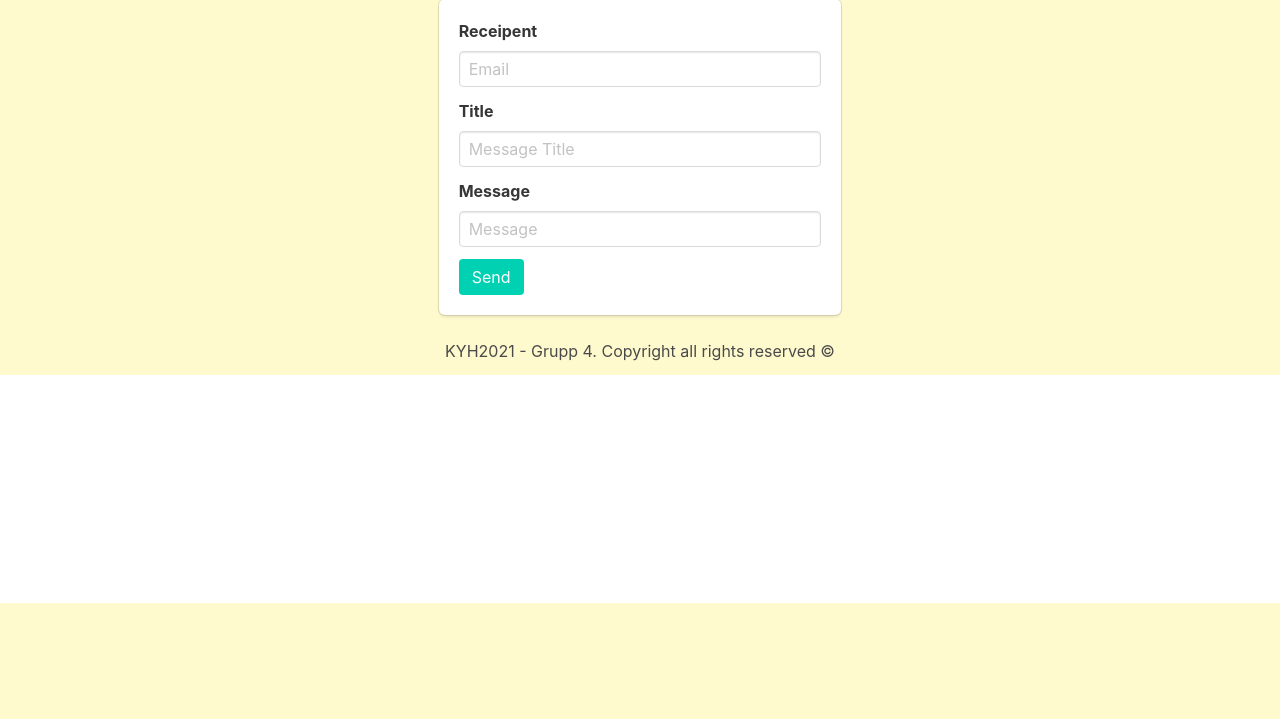
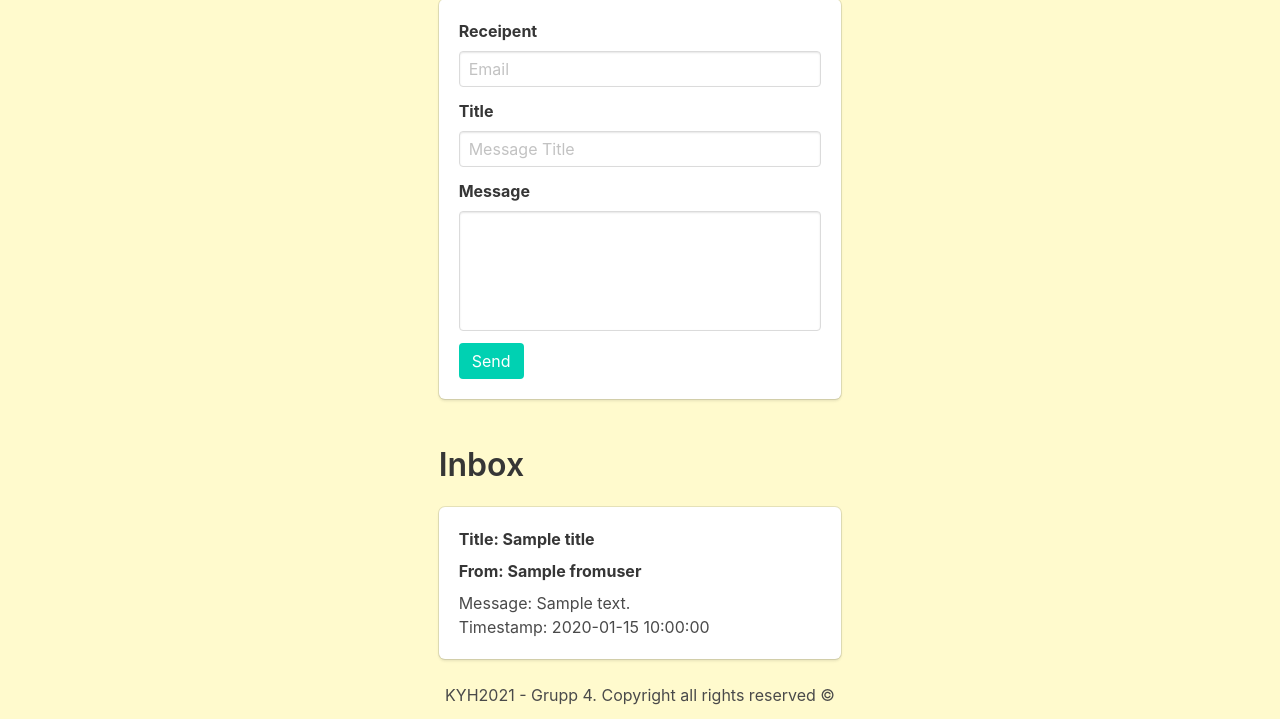
Before and after one commit to Jearnest94/Grupp_Fyra_Projektarbete, a Flask app: template templates/messages.html in a window 1280 px wide. Shown: the part 197-916 px from the top of the page. Before the commit the page ends 800 px from the top, so only its background shows below. Run offline with Flask 2, Linux system fonts and the light colour scheme; the template is opened without the code that fills it: most values are stand-ins (such as "Sample title", 1, 10 or a date in 2020).

Commit message:
started working on inbox for messages

```diff
--- a/templates/messages.html
+++ b/templates/messages.html
@@ -23,19 +23,29 @@
             <div class="field">
                 <label class="label">Title</label>
                 <div class="control">
-                        <input name="title"  class="input" type="text" placeholder="Message Title">
+                    <input name="title" class="input" type="text" placeholder="Message Title">
                 </div>
             </div>
 
             <div class="field">
                 <label class="label">Message</label>
                 <div class="control">
-                        <input name="content" class="input" type="text" placeholder="Message">
+                    <input name="content" class="input textarea" type="text" placeholder="">
                 </div>
             </div>
 
             <button type="submit" class="button is-primary">Send</button>
         </form>
+        </br>
+        <h1 class="title">Inbox</h1>
+        <div class="box">
+            <label class="label">Title: {{ title }}</label>
+            <label class="label">From: {{ fromuser }}</label>
+            <p>Message: {{ content }}</p>
+            <p>Timestamp: {{ timestamp }}</p>
+
+
+        </div>
 
 
     </div>
```
Also changed, not shown: db.sqlite. Lines whose indentation alone changed are shown as unchanged.
